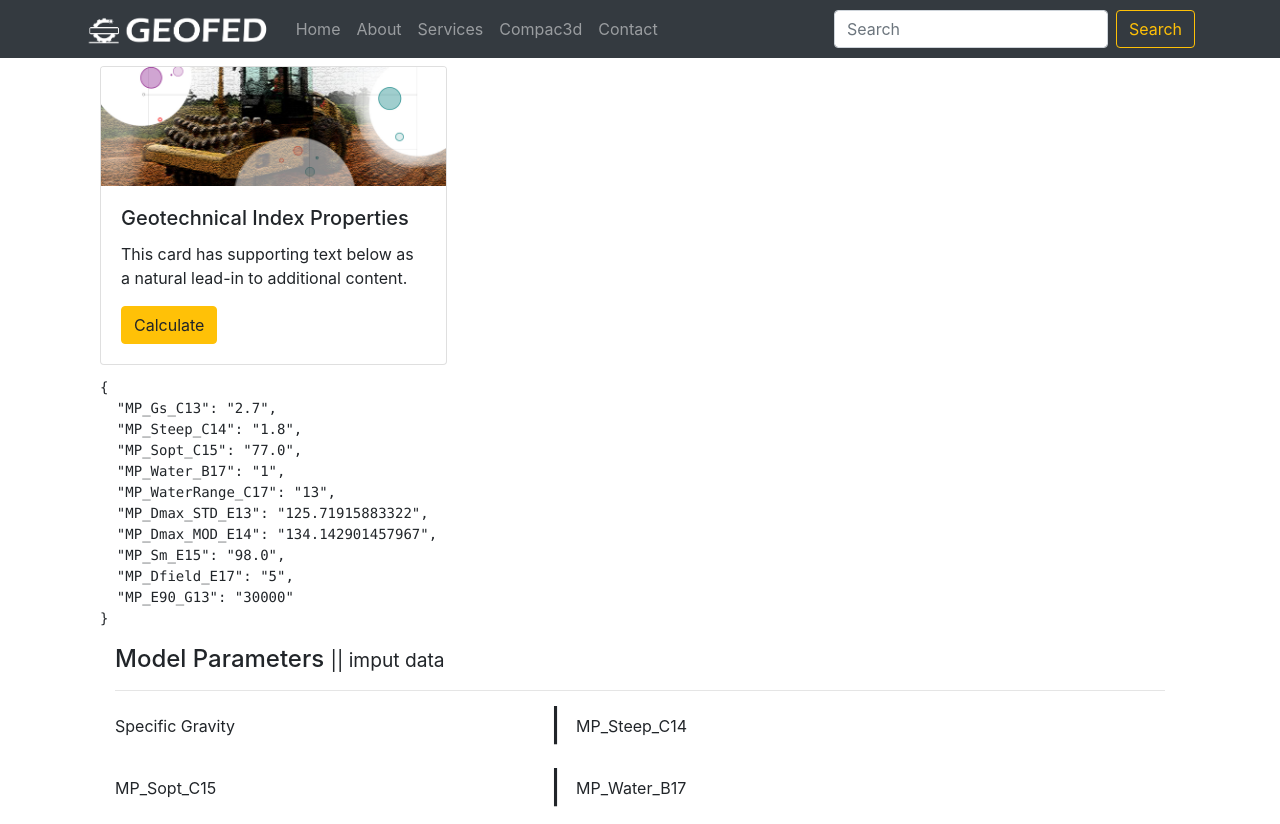
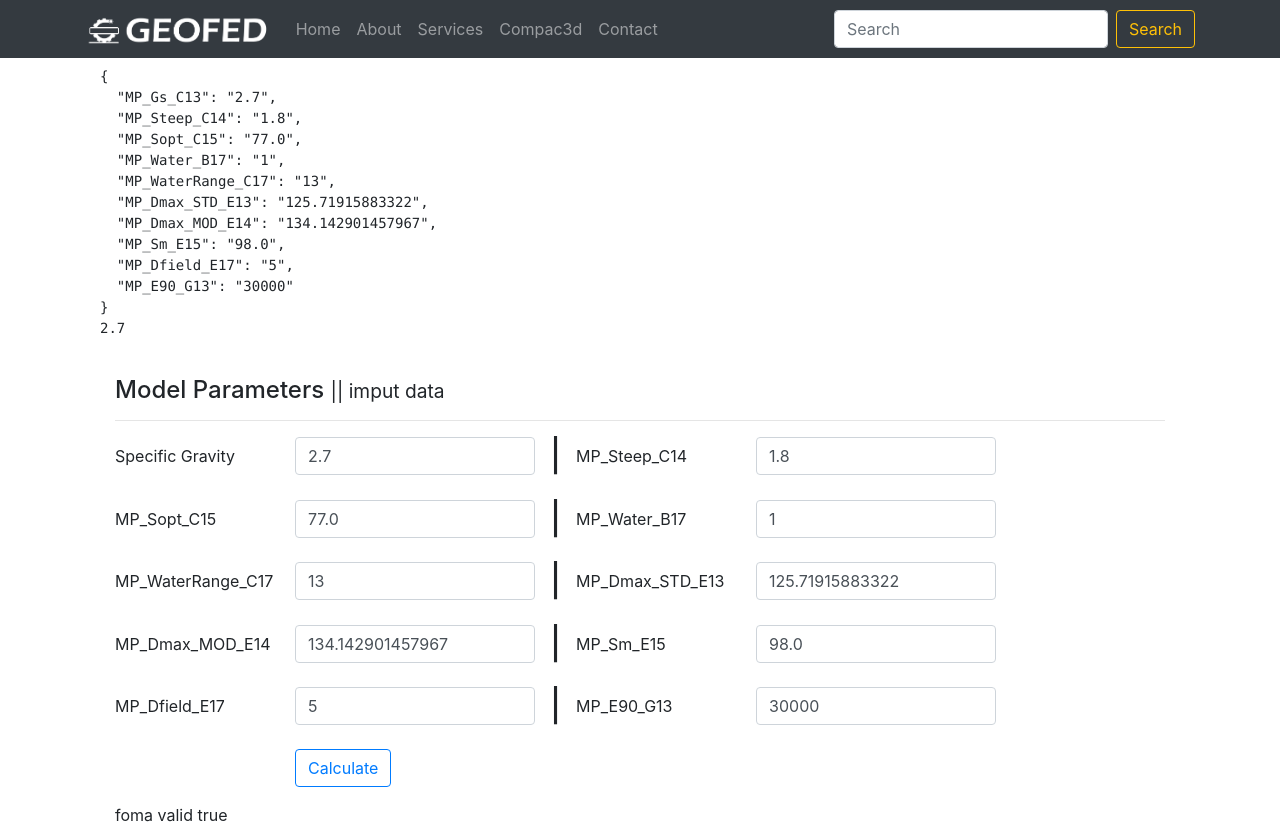
Before and after one commit to iturrima/geofed-webapp, an Angular app: page /#/application/1 in a window 1280 px wide. Shown: the top 824 px of the page. Built offline with nearby package versions, Linux system fonts and the light colour scheme; what ng2-charts would draw is missing.

Commit message:
Form ok Grafico no vincula

```diff
--- a/src/app/components/application/application.component.html
+++ b/src/app/components/application/application.component.html
@@ -2,8 +2,8 @@
   <h3>
     {{ application.nombre | uppercase}}
   </h3>
-  <div class="card-columns">
+  <!-- <div class="card-columns">
     <app-application-tarjeta [application]="application" ></app-application-tarjeta>
-  </div>
+  </div> -->
   <app-linea></app-linea>
 </div>
--- a/src/app/components/linea/linea.component.html
+++ b/src/app/components/linea/linea.component.html
@@ -1,6 +1,8 @@
 
 <pre>
 {{  modelParameters | json }}
+{{ modelParameters.MP_Gs_C13 }}
+
 </pre>
 <div class="container">
 
@@ -15,46 +17,46 @@
       <label class="col-2 col-form-label">Specific Gravity</label>
       <div class="col-md-3">
 
-        <!-- <input class="form-control"
+        <input class="form-control"
                type="number"
                [placeholder]="MP_Gs_C13"
                formControlName="MP_Gs_C13"
                [(ngModel)]="modelParameters.MP_Gs_C13"
-               > -->
+               >
       </div>
       <h2>|</h2>
       <label class="col-2 col-form-label">MP_Steep_C14</label>
       <div class="col-md-3">
 
-        <!-- <input class="form-control"
+        <input class="form-control"
                type="number"
                [placeholder]="MP_Steep_C14"
                formControlName="MP_Steep_C14"
                [(ngModel)]="modelParameters.MP_Steep_C14"
-               > -->
+               >
       </div>
     </div>
     <div class="form-group row">
       <label class="col-2 col-form-label">MP_Sopt_C15</label>
       <div class="col-md-3">
 
-        <!-- <input class="form-control"
+        <input class="form-control"
                type="number"
                [placeholder]="MP_Sopt_C15"
                formControlName="MP_Sopt_C15"
                [(ngModel)]="modelParameters.MP_Sopt_C15"
-               > -->
+               >
       </div>
       <h2>|</h2>
       <label class="col-2 col-form-label">MP_Water_B17</label>
       <div class="col-md-3">
 
-        <!-- <input class="form-control"
+        <input class="form-control"
                type="number"
                [placeholder]="MP_Water_B17"
                formControlName="MP_Water_B17"
                [(ngModel)]="modelParameters.MP_Water_B17"
-               > -->
+               >
       </div>
     </div>
 
@@ -62,23 +64,23 @@
       <label class="col-2 col-form-label">MP_WaterRange_C17</label>
       <div class="col-md-3">
 
-        <!-- <input class="form-control"
+        <input class="form-control"
                type="number"
                [placeholder]="MP_WaterRange_C17"
                formControlName="MP_WaterRange_C17"
                [(ngModel)]="modelParameters.MP_WaterRange_C17"
-               > -->
+               >
       </div>
       <h2>|</h2>
       <label class="col-2 col-form-label">MP_Dmax_STD_E13</label>
       <div class="col-md-3">
 
-        <!-- <input class="form-control"
+        <input class="form-control"
                type="number"
                [placeholder]="MP_Dmax_STD_E13"
                formControlName="MP_Dmax_STD_E13"
                [(ngModel)]="modelParameters.MP_Dmax_STD_E13"
-               > -->
+               >
       </div>
     </div>
 
@@ -86,23 +88,23 @@
       <label class="col-2 col-form-label">MP_Dmax_MOD_E14</label>
       <div class="col-md-3">
 
-        <!-- <input class="form-control"
+        <input class="form-control"
                type="number"
                [placeholder]="MP_Dmax_MOD_E14"
                formControlName="MP_Dmax_MOD_E14"
                [(ngModel)]="modelParameters.MP_Dmax_MOD_E14"
-               > -->
+               >
       </div>
       <h2>|</h2>
       <label class="col-2 col-form-label">MP_Sm_E15</label>
       <div class="col-md-3">
 
-        <!-- <input class="form-control"
+        <input class="form-control"
                type="number"
                [placeholder]="MP_Sm_E15"
                formControlName="MP_Sm_E15"
                [(ngModel)]="modelParameters.MP_Sm_E15"
-               > -->
+               >
       </div>
     </div>
 
@@ -110,23 +112,23 @@
       <label class="col-2 col-form-label">MP_Dfield_E17</label>
       <div class="col-md-3">
 
-        <!-- <input class="form-control"
+        <input class="form-control"
                type="number"
                [placeholder]="MP_Dfield_E17"
                formControlName="MP_Dfield_E17"
                [(ngModel)]="modelParameters.MP_Dfield_E17"
-               > -->
+               >
       </div>
       <h2>|</h2>
       <label class="col-2 col-form-label">MP_E90_G13</label>
       <div class="col-md-3">
 
-        <!-- <input class="form-control"
+        <input class="form-control"
                type="number"
                [placeholder]="MP_E90_G13"
                formControlName="MP_E90_G13"
                [(ngModel)]="modelParameters.MP_E90_G13"
-               > -->
+               >
       </div>
     </div>
 
--- a/src/app/components/linea/linea.component.ts
+++ b/src/app/components/linea/linea.component.ts
@@ -203,7 +203,7 @@ Cien:number = 100;
 MP_CM3:number = 62.42796;
 
 //Model Parameters - Imputs Usuario
-
+rrrr: number = this.modelParameters.MP_Gs_C13;
 MP_Gs_C13:number = 2.7;
 MP_Steep_C14:number = 1.8;
 MP_Sopt_C15:number = 77.0;
--- a/src/app/components/shared/navbar/navbar.component.ts
+++ b/src/app/components/shared/navbar/navbar.component.ts
@@ -8,6 +8,8 @@ import { Router } from '@angular/router';
 export class NavbarComponent implements OnInit {
 
   constructor( private router:Router ){}
+
+  public isNavbarCollapsed = true;
 
   ngOnInit(){
 
--- a/src/index.html
+++ b/src/index.html
@@ -26,7 +26,7 @@
 
 
 <!-- Chart js -->
-<script src="https://cdnjs.cloudflare.com/ajax/libs/Chart.js/2.7.3/Chart.bundle.min.js" charset="utf-8"></script>
+<!-- <script src="https://cdnjs.cloudflare.com/ajax/libs/Chart.js/2.7.3/Chart.bundle.min.js" charset="utf-8"></script> -->
 
 
 
```
Also changed, not shown: src/app/components/shared/navbar/navbar.component.html (+32 -32 lines).
